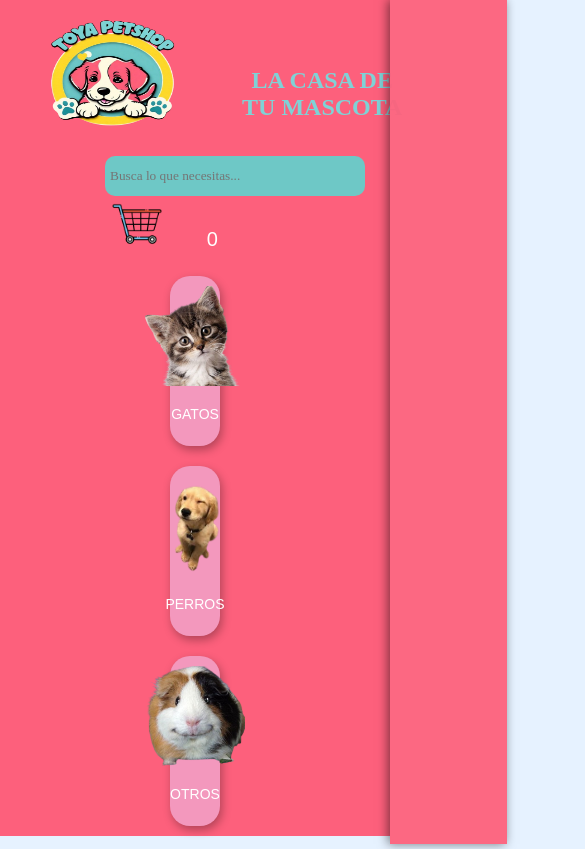
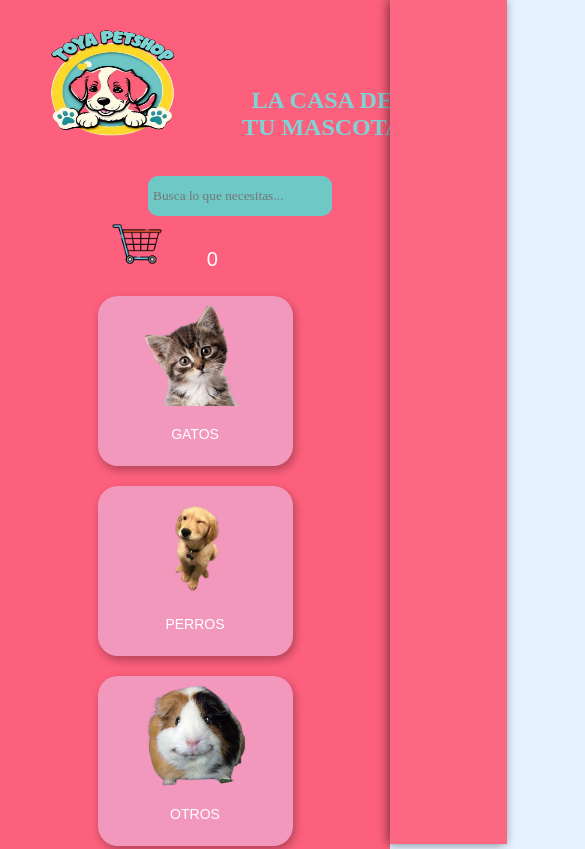
Before and after one commit to ezampedri/petShop, a plain HTML site: page index.html in a window 390 px wide. Shown: the top 849 px of the page, 585 px wide, since content can reach past the window. Drawn offline with Linux system fonts and the light colour scheme; a web font is replaced by a local one.

Commit message:
Tratamiento responsive

```diff
--- a/css/gatos.css
+++ b/css/gatos.css
@@ -4,6 +4,7 @@ body {
     margin: 0;
     background-color: #e6f2ff;
     color: #49225B;
+    padding: 0;
 }
 
 /* ============================ HEADER ============================ */
@@ -14,6 +15,7 @@ body {
     background-color: #FD607C;
     color: #fff;
     padding: 15px 20px;
+    flex-wrap: wrap;  /* Para dispositivos pequeños */
 }
 
 .header .logo .lugar {
@@ -23,6 +25,7 @@ body {
     bottom: 20px;
     font-family: "Chango", serif;
     color: #7FD2D6;
+    text-align: center;
 }
 
 .logo img {
@@ -30,6 +33,7 @@ body {
     width: 150px;
     border-radius: 25px;
     border: #333;
+    margin: 10px 0;
 }
 
 .header .search-bar {
@@ -59,13 +63,13 @@ body {
     text-align: center;
     position: relative;
     right: 30px;
+    cursor: pointer;
 }
 
 .carrito img {
     width: 50px;
     height: 50px;
     margin-right: 30px;
-    cursor: pointer;
 }
 
 /* ============================ LISTA CARRITO ============================ */
@@ -97,6 +101,7 @@ body {
     background-color: #FD607C;
     padding: 10px 0;
     gap: 20px;
+    flex-wrap: wrap;  /* Para dispositivos más pequeños */
 }
 
 .category {
@@ -238,9 +243,77 @@ body {
 }
 
 /* ============================ MEDIA QUERY ============================ */
-@media (max-width: 768px) {
-    .header, .categories {
+/* Para pantallas pequeñas */
+@media (max-width: 600px) {
+    .header {
         flex-direction: column;
         text-align: center;
     }
+
+    .header .search-bar input {
+        width: 100%;
+    }
+
+    .categories {
+        flex-direction: column;
+        gap: 10px;
+    }
+
+    .category {
+        width: 70%;
+        margin-bottom: 10px;
+    }
+
+    .content {
+        grid-template-columns: 1fr 1fr;
+    }
+
+    .producto {
+        width: 90%;
+        margin-left: 5%;
+    }
+
+    .footer {
+        font-size: 14px;
+    }
 }
+
+/* Para tablet */
+@media (max-width: 768px) {
+    .header {
+        flex-direction: column;
+        text-align: center;
+    }
+
+    .categories {
+        flex-direction: column;
+    }
+
+    .category {
+        width: 50%;
+    }
+
+    .content {
+        grid-template-columns: 1fr 1fr 1fr;
+    }
+
+    .producto {
+        width: 85%;
+        margin-left: 7%;
+    }
+
+    .footer {
+        font-size: 16px;
+    }
+}
+
+/* Para pantallas grandes*/
+@media (min-width: 1200px) {
+    .content {
+        grid-template-columns: repeat(4, 1fr);
+    }
+
+    .producto {
+        width: 200px;
+    }
+}
--- a/css/index.css
+++ b/css/index.css
@@ -4,6 +4,7 @@ body {
     margin: 0;
     background-color: #e6f2ff;
     color: #49225B;
+    padding: 0;
 }
 
 /* ============================ HEADER ============================ */
@@ -14,6 +15,7 @@ body {
     background-color: #FD607C;
     color: #fff;
     padding: 15px 20px;
+    flex-wrap: wrap;  /* Para dispositivos pequeños */
 }
 
 .header .logo .lugar {
@@ -23,6 +25,7 @@ body {
     bottom: 20px;
     font-family: "Chango", serif;
     color: #7FD2D6;
+    text-align: center;
 }
 
 .logo img {
@@ -30,6 +33,7 @@ body {
     width: 150px;
     border-radius: 25px;
     border: #333;
+    margin: 10px 0;
 }
 
 .header .search-bar {
@@ -59,13 +63,13 @@ body {
     text-align: center;
     position: relative;
     right: 30px;
+    cursor: pointer;
 }
 
 .carrito img {
     width: 50px;
     height: 50px;
     margin-right: 30px;
-    cursor: pointer;
 }
 
 /* ============================ LISTA CARRITO ============================ */
@@ -97,6 +101,7 @@ body {
     background-color: #FD607C;
     padding: 10px 0;
     gap: 20px;
+    flex-wrap: wrap;  /* Para dispositivos más pequeños */
 }
 
 .category {
@@ -238,9 +243,77 @@ body {
 }
 
 /* ============================ MEDIA QUERY ============================ */
-@media (max-width: 768px) {
-    .header, .categories {
+/* Para pantallas pequeñas */
+@media (max-width: 600px) {
+    .header {
         flex-direction: column;
         text-align: center;
     }
+
+    .header .search-bar input {
+        width: 100%;
+    }
+
+    .categories {
+        flex-direction: column;
+        gap: 10px;
+    }
+
+    .category {
+        width: 70%;
+        margin-bottom: 10px;
+    }
+
+    .content {
+        grid-template-columns: 1fr 1fr;
+    }
+
+    .producto {
+        width: 90%;
+        margin-left: 5%;
+    }
+
+    .footer {
+        font-size: 14px;
+    }
 }
+
+/* Para tablet */
+@media (max-width: 768px) {
+    .header {
+        flex-direction: column;
+        text-align: center;
+    }
+
+    .categories {
+        flex-direction: column;
+    }
+
+    .category {
+        width: 50%;
+    }
+
+    .content {
+        grid-template-columns: 1fr 1fr 1fr;
+    }
+
+    .producto {
+        width: 85%;
+        margin-left: 7%;
+    }
+
+    .footer {
+        font-size: 16px;
+    }
+}
+
+/* Para pantallas grandes*/
+@media (min-width: 1200px) {
+    .content {
+        grid-template-columns: repeat(4, 1fr);
+    }
+
+    .producto {
+        width: 200px;
+    }
+}
--- a/css/perros.css
+++ b/css/perros.css
@@ -4,6 +4,7 @@ body {
     margin: 0;
     background-color: #e6f2ff;
     color: #49225B;
+    padding: 0;
 }
 
 /* ============================ HEADER ============================ */
@@ -14,6 +15,7 @@ body {
     background-color: #FD607C;
     color: #fff;
     padding: 15px 20px;
+    flex-wrap: wrap;  /* Para dispositivos pequeños */
 }
 
 .header .logo .lugar {
@@ -23,6 +25,7 @@ body {
     bottom: 20px;
     font-family: "Chango", serif;
     color: #7FD2D6;
+    text-align: center;
 }
 
 .logo img {
@@ -30,6 +33,7 @@ body {
     width: 150px;
     border-radius: 25px;
     border: #333;
+    margin: 10px 0;
 }
 
 .header .search-bar {
@@ -59,13 +63,13 @@ body {
     text-align: center;
     position: relative;
     right: 30px;
+    cursor: pointer;
 }
 
 .carrito img {
     width: 50px;
     height: 50px;
     margin-right: 30px;
-    cursor: pointer;
 }
 
 /* ============================ LISTA CARRITO ============================ */
@@ -97,6 +101,7 @@ body {
     background-color: #FD607C;
     padding: 10px 0;
     gap: 20px;
+    flex-wrap: wrap;  /* Para dispositivos más pequeños */
 }
 
 .category {
@@ -238,9 +243,77 @@ body {
 }
 
 /* ============================ MEDIA QUERY ============================ */
-@media (max-width: 768px) {
-    .header, .categories {
+/* Para pantallas pequeñas*/
+@media (max-width: 600px) {
+    .header {
         flex-direction: column;
         text-align: center;
     }
+
+    .header .search-bar input {
+        width: 100%;
+    }
+
+    .categories {
+        flex-direction: column;
+        gap: 10px;
+    }
+
+    .category {
+        width: 70%;
+        margin-bottom: 10px;
+    }
+
+    .content {
+        grid-template-columns: 1fr 1fr;
+    }
+
+    .producto {
+        width: 90%;
+        margin-left: 5%;
+    }
+
+    .footer {
+        font-size: 14px;
+    }
 }
+
+/* Para tablet */
+@media (max-width: 768px) {
+    .header {
+        flex-direction: column;
+        text-align: center;
+    }
+
+    .categories {
+        flex-direction: column;
+    }
+
+    .category {
+        width: 50%;
+    }
+
+    .content {
+        grid-template-columns: 1fr 1fr 1fr;
+    }
+
+    .producto {
+        width: 85%;
+        margin-left: 7%;
+    }
+
+    .footer {
+        font-size: 16px;
+    }
+}
+
+/* Para pantallas grandes*/
+@media (min-width: 1200px) {
+    .content {
+        grid-template-columns: repeat(4, 1fr);
+    }
+
+    .producto {
+        width: 200px;
+    }
+}
```
